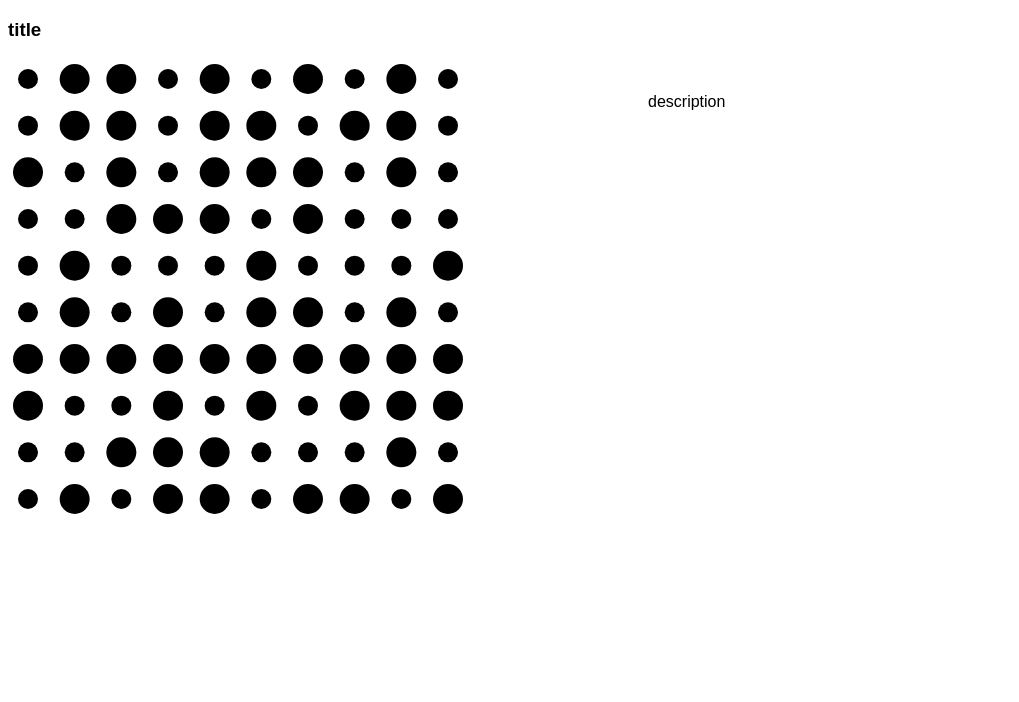
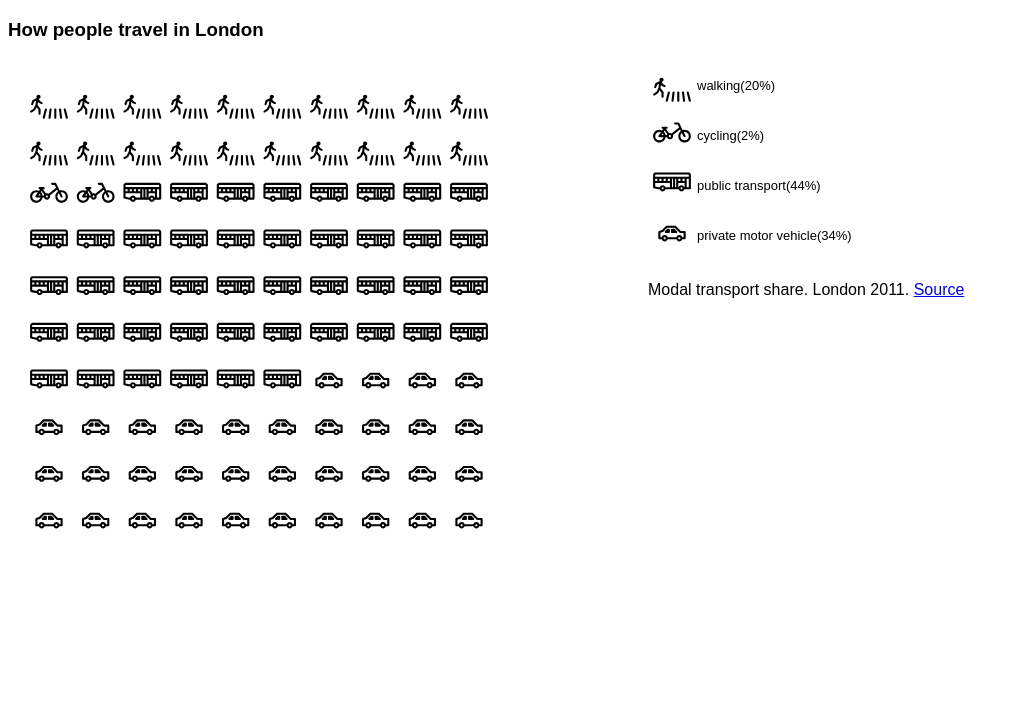
Before and after one commit to tomgp/d3-iconarray, a plain HTML site: page example2.html in a window 1280 px wide. Shown: the whole page, without its empty margins (0-1019 px from the left). Drawn offline with Linux system fonts and the light colour scheme.

Commit message:
new example

```diff
--- a/example2.html
+++ b/example2.html
@@ -2,7 +2,7 @@
 <html>
 <head>
 	<meta charset="utf-8">
-	<title>Icon Array</title>
+	<title>Icon Array -example 2</title>
 
 	<script src="d3.v3.js" charset="utf-8"></script>
 	<script type="text/javascript" src="icon-array.js"></script>
@@ -33,21 +33,49 @@
 
 </head>
 <body>
-<h3>title</h3>
-
+<h3>How people travel in London</h3>
 	<div class="key"></div>
 	<div class="content"></div>
-	<p>description</a></p>
+	<p>Modal transport share. London 2011. <a href="https://en.wikipedia.org/wiki/Modal_share">Source</a></p>
 </body>
 <script>
+	var defaultIconSize = 100; //assume the icons are 100 pixel squares
+	var iconGraphics = {
+		'male':'icons/male.svg',
+		'female':'icons/female.svg',
+		'walking':'icons/pedestrian.svg',
+		'cycling':'icons/bicycle.svg',
+		'public transport':'icons/bus.svg',
+		'private motor vehicle':'icons/car.svg'
+	};
+
+
+	var modalShareData = [{
+			mode : 'walking',
+			pct : 20
+		},
+		{
+			mode : 'cycling',
+			pct : 2
+		},
+		{
+			mode : 'public transport',
+			pct : 44
+		},
+		{
+			mode : 'private motor vehicle',
+			pct : 34
+		},
+	];
+
 	var data = [
 		{
-			sex:'star',
-			pct:45
+			mode: 'male',
+			pct: 45
 		},
 		{
-			sex:'spiral',
-			pct:55
+			mode: 'female',
+			pct: 55
 		}
 	];
 
@@ -62,15 +90,13 @@
 		}, []);
 	}
 
-	var dataArray = expand( data,
+	var dataArray = expand( modalShareData,
 		function countAccessor (d) { return Number(d.pct); },
 		function valueAccessor (d) { return d; } );
 
 	var myArrayLayout = d3.layout.iconArray();
 
-	dataArray = myArrayLayout( d3.shuffle( dataArray ) );
-
-	console.log( dataArray );
+	dataArray = myArrayLayout( dataArray );
 
 	var width = 600, height = 600,
 		margin = {top:20, left:20, bottom:20, right:20},
@@ -80,6 +106,8 @@
 	var arrayScale = d3.scale.linear()
 		.domain([ 0, myArrayLayout.maxDimensions( dataArray.length ).max ])
 		.range([ 0, Math.min( plotHeight, plotWidth ) ]);
+
+	var scaleFactor = arrayScale(0.9) / defaultIconSize;  //0.9 so we get a little bit of extra space around each icon graphic i.e. the icon takes up 90% of the available space in the mosr constrained dimension
 
 	//add the icon array...
 	d3.select('.content')
@@ -95,22 +123,45 @@
 				transform:function(d){
 					var xPos = arrayScale(d.x),
 						yPos = arrayScale(d.y);
-
 					return 'translate(' + xPos + ',' + yPos + ')';
 				}
 			})
-		.append('circle')
-			.attr({
-				r:function(d){
-					console.log(d.data.sex);
-					if(d.data.sex == "star"){
-						console.log('small')
-						return 10;
-					}
-					return 15;
-				}
-			});
+		.append('use')
+			.attr('xlink:href',function(d){
+				console.log(d.data.mode);
+				return iconGraphics[d.data.mode]+'#icon';
+			})
+			.attr('transform','scale(' + scaleFactor + ')');
 
+
+//add a key
+	d3.select('.key')
+		.insert('table').attr('class','key')
+		.selectAll('div.key-element')
+			.data(modalShareData)
+		.enter()
+			.append('tr')
+				.attr('class','key-element')
+				.call(function(row){
+					row.append('td')
+						.attr('class','key-swatch')
+						.append('svg')
+							.attr({
+								width:defaultIconSize*scaleFactor,
+								height:defaultIconSize*scaleFactor
+							})
+						.append('use')
+							.attr('xlink:href',function(d){
+								return iconGraphics[d.mode]+'#icon';
+							})
+							.attr('transform','scale(' + scaleFactor + ')');
+
+					row.append('td')
+						.attr('class','key-label')
+						.text(function(d){
+							return d.mode + '(' + d.pct + '%)';
+						});
+				});
 
 
 </script>
```
Also changed, not shown: example1.html (+4 -7 lines), README.md, icons/bicycle.svg (added), icons/bus.svg (added), icons/car.svg (added), icons/female.svg (added), icons/male.svg (added), icons/pedestrian.svg (added), icons/train.svg (added), icons/truck.svg (added).
